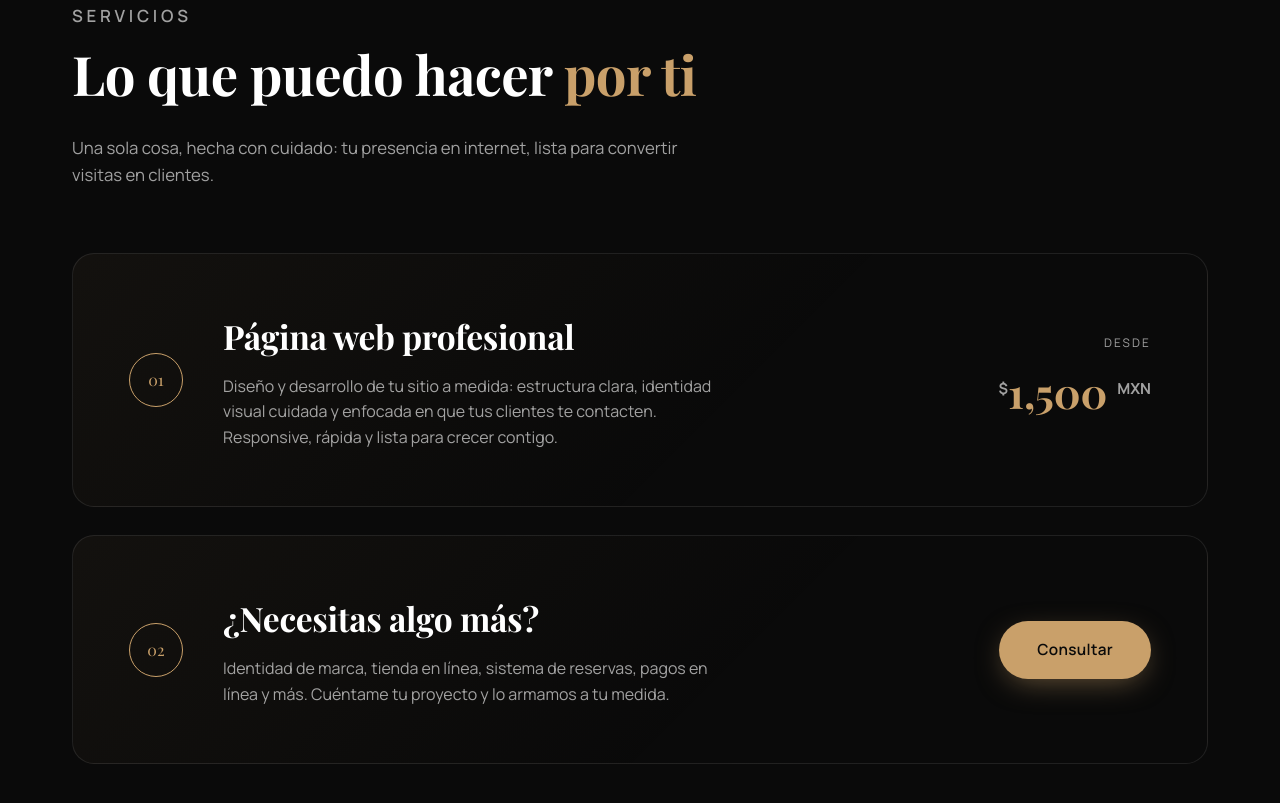
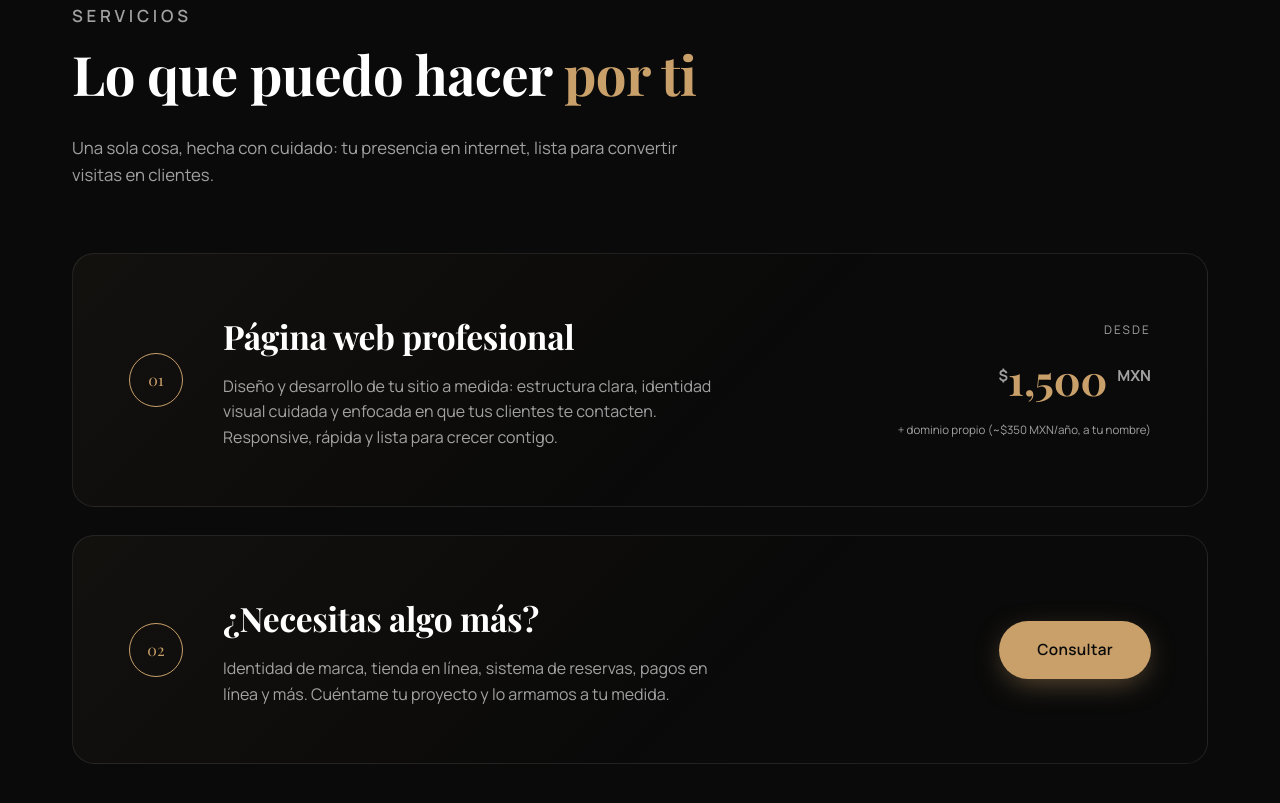
Before and after one commit to jobrochaoficial-coder/job-rocha, a plain HTML site: page index.html in a window 1280 px wide. Shown: the part 1450-2253 px from the top of the page. Drawn offline with nearby package versions, Linux system fonts and the light colour scheme.

Commit message:
Add files via upload

```diff
--- a/index.html
+++ b/index.html
@@ -138,6 +138,7 @@
   .service-price .from { display:block; font-size:0.74rem; letter-spacing:0.18em; text-transform:uppercase; color: var(--text-muted); margin-bottom:6px; }
   .service-price .amount { font-family: var(--serif); font-size: clamp(1.8rem, 4vw, 2.6rem); color: var(--accent); font-weight:700; white-space:nowrap; }
   .service-price .amount sup { font-size:0.95rem; font-family: var(--sans); color: var(--text-muted); }
+  .service-price .note { display:block; font-size:0.72rem; color: var(--text-muted); margin-top:8px; }
 
   /* PORTAFOLIO */
   .portfolio { padding: 150px 0; background: var(--bg-soft); border-top:1px solid var(--border); border-bottom:1px solid var(--border); }
@@ -343,7 +344,7 @@
       <h2 class="section-title">Lo que puedo hacer <span class="gold">por ti</span></h2>
       <p>Una sola cosa, hecha con cuidado: tu presencia en internet, lista para convertir visitas en clientes.</p>
     </div>
-    <div class="service-card" data-reveal="scale">
+    <a class="service-card" data-reveal="scale" href="https://wa.me/523324893286?text=Hola%20Job%2C%20me%20interesa%20la%20P%C3%A1gina%20web%20profesional%20(%241%2C500).%20%C2%BFMe%20das%20m%C3%A1s%20informaci%C3%B3n%3F" target="_blank" rel="noopener">
       <div class="service-num">01</div>
       <div>
         <h3>Página web profesional</h3>
@@ -352,8 +353,9 @@
       <div class="service-price">
         <span class="from">Desde</span>
         <span class="amount"><sup>$</sup>1,500 <sup>MXN</sup></span>
+        <span class="note">+ dominio propio (~$350 MXN/año, a tu nombre)</span>
       </div>
-    </div>
+    </a>
     <div class="service-card" data-reveal="scale">
       <div class="service-num">02</div>
       <div>
@@ -361,7 +363,7 @@
         <p>Identidad de marca, tienda en línea, sistema de reservas, pagos en línea y más. Cuéntame tu proyecto y lo armamos a tu medida.</p>
       </div>
       <div class="service-price">
-        <a href="#contacto" class="btn btn-primary">Consultar</a>
+        <a href="https://wa.me/523324893286?text=Hola%20Job%2C%20me%20interesa%20un%20servicio%20a%20medida.%20Quiero%20platicarte%20sobre%20mi%20proyecto." class="btn btn-primary" target="_blank" rel="noopener">Consultar</a>
       </div>
     </div>
   </div>
```
